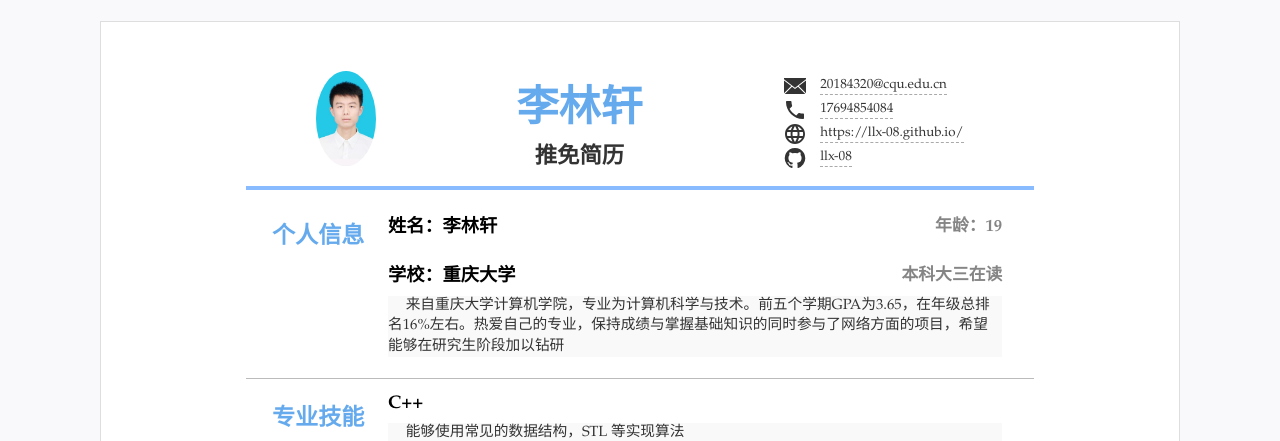
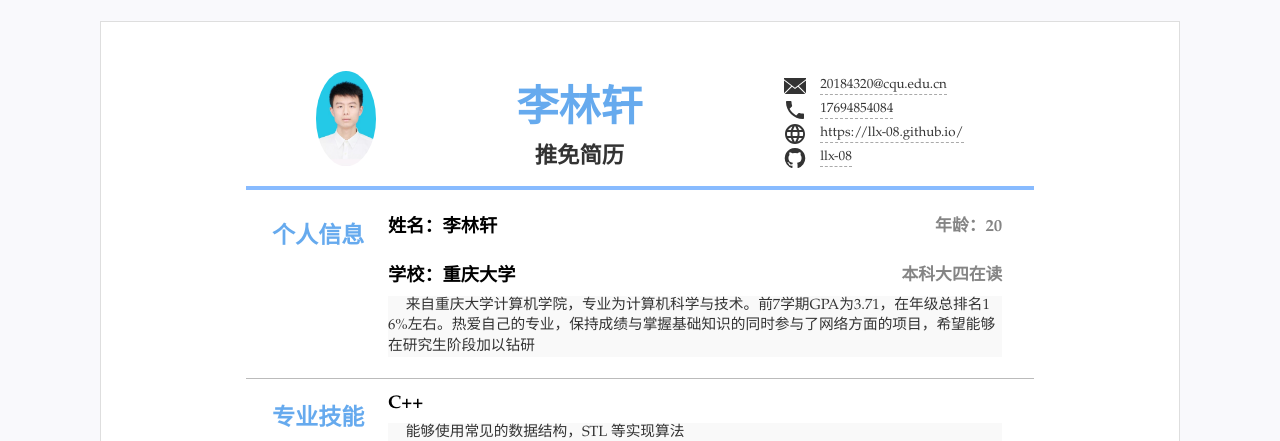
Before and after one commit to llx-08/CV, a Jekyll site: the page built from index.html, in a window 1280 px wide. Shown: the top 441 px of the page. Built offline with Jekyll 4.4.1, drawn with Linux system fonts in a browser that asks for light colours.

Commit message:
Update resume.yml

```diff
--- a/_data/resume.yml
+++ b/_data/resume.yml
@@ -35,10 +35,10 @@ main: #简历主要内容，
   name: '个人信息' #显示名称，空则使用type
   content: #内容基本格式 标题-副标题-日期-详细内容 (都允许空)
   - title: 姓名：李林轩
-    sub: 年龄：19
+    sub: 年龄：20
   - title: 学校：重庆大学
-    sub: 本科大三在读
-    detail: 来自重庆大学计算机学院，专业为计算机科学与技术。前五个学期GPA为3.65，在年级总排名16%左右。热爱自己的专业，保持成绩与掌握基础知识的同时参与了网络方面的项目，希望能够在研究生阶段加以钻研
+    sub: 本科大四在读
+    detail: 来自重庆大学计算机学院，专业为计算机科学与技术。前7学期GPA为3.71，在年级总排名16%左右。热爱自己的专业，保持成绩与掌握基础知识的同时参与了网络方面的项目，希望能够在研究生阶段加以钻研
 #  - title: Your University
 #    duration: Aug 2007 - Jun 2011
 #    sub: Ut enim ad minim veniam
```
